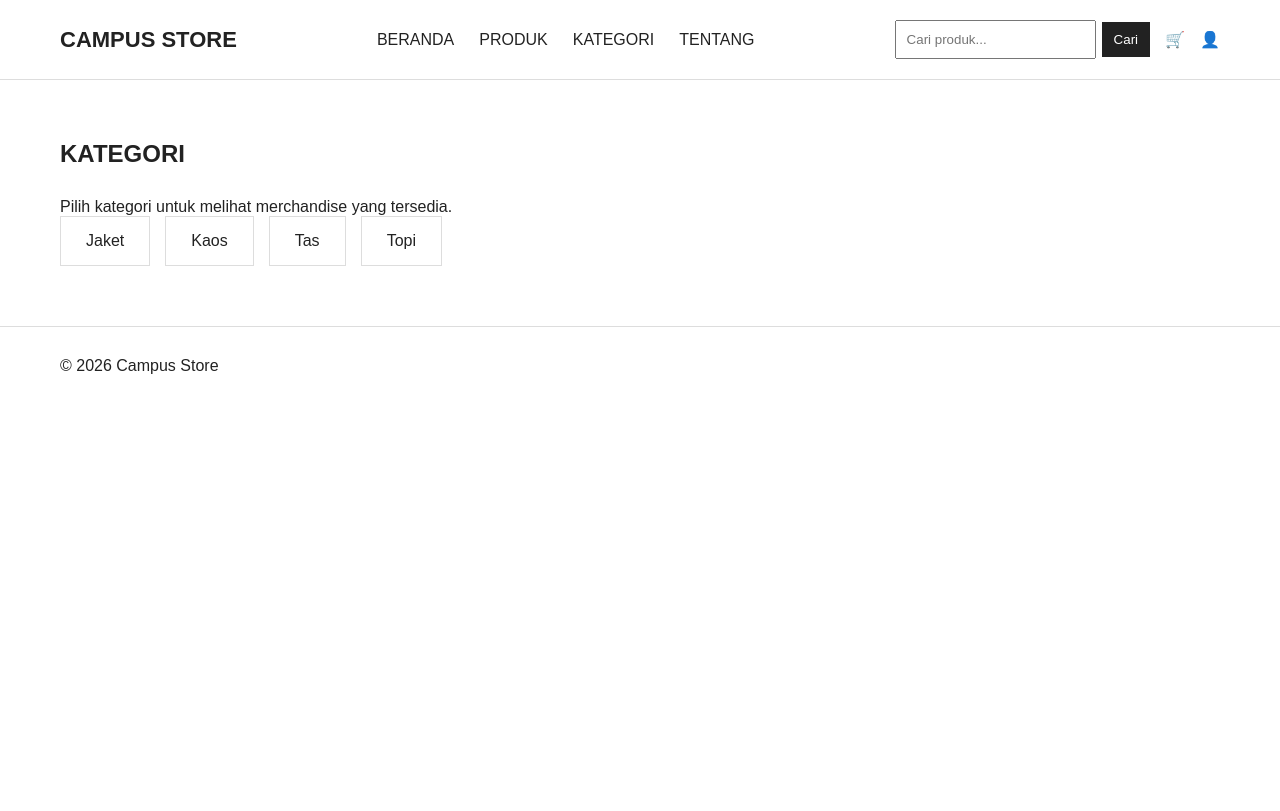
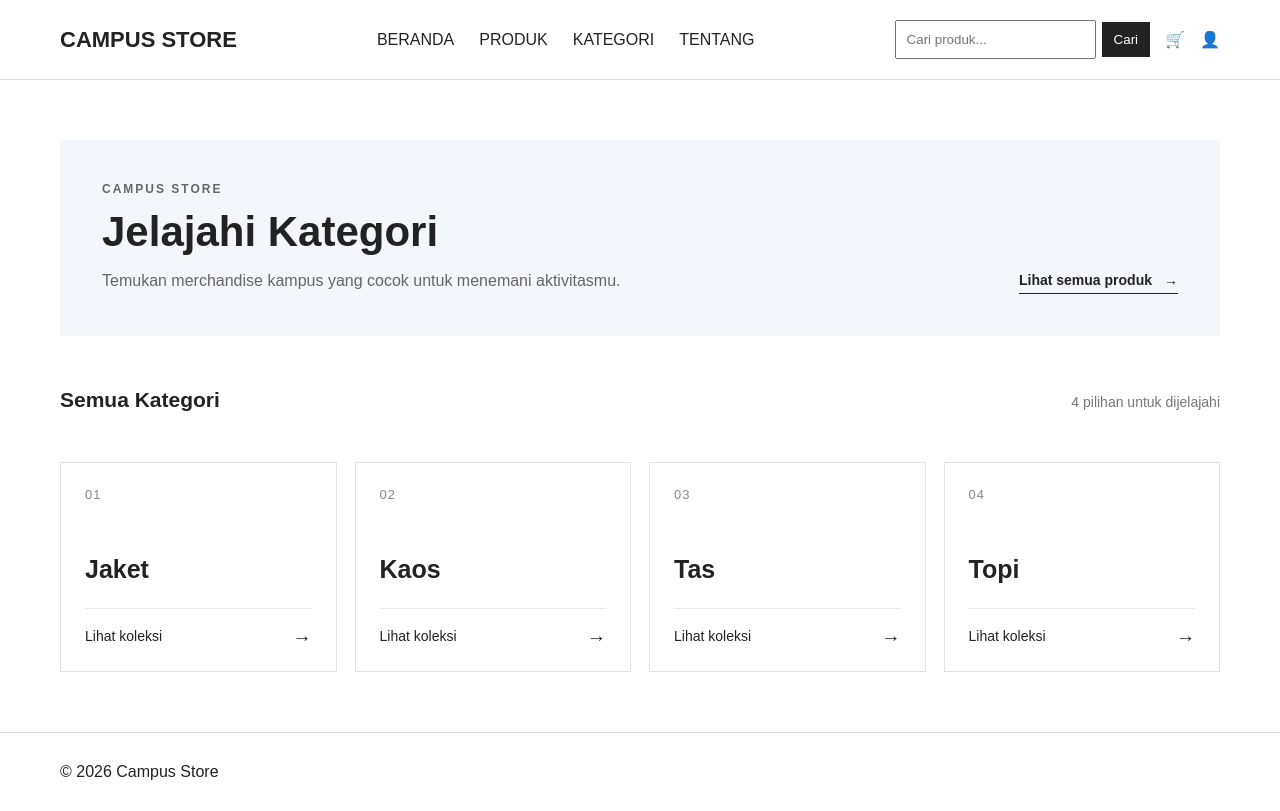
Before and after one commit to Sitinurii/campus_store_ITPM, a PHP site: page /kategori.php in a window 1280 px wide. Before the commit the page ends 374 px from the top, so only its background shows below. Run offline with PHP 8.4, Linux system fonts and the light colour scheme; data that the repository does not hold is empty.

Commit message:
Perbarui tampilan halaman kategori

```diff
--- a/kategori.php
+++ b/kategori.php
@@ -4,10 +4,22 @@ require_once __DIR__ . '/koneksi.php';
 $kategori_result = $koneksi->query("SELECT id_kategori, nama_kategori FROM kategori ORDER BY nama_kategori");
 $kategori_list = [];
 
-if ($kategori_result) {
-    while ($row = $kategori_result->fetch_assoc()) {
-        $kategori_list[] = $row;
-    }
+if (!$kategori_result) {
+    http_response_code(500);
+    exit('Gagal memuat kategori: ' . htmlspecialchars($koneksi->error, ENT_QUOTES, 'UTF-8'));
+}
+
+while ($row = $kategori_result->fetch_assoc()) {
+    $kategori_list[] = $row;
+}
+
+if (empty($kategori_list)) {
+    $kategori_list = [
+        ['nama_kategori' => 'Jaket'],
+        ['nama_kategori' => 'Kaos'],
+        ['nama_kategori' => 'Tas'],
+        ['nama_kategori' => 'Topi']
+    ];
 }
 ?>
 
@@ -41,23 +53,30 @@ if ($kategori_result) {
     </div>
 </header>
 
-<main class="section">
-    <h2>KATEGORI</h2>
-    <p>Pilih kategori untuk melihat merchandise yang tersedia.</p>
+<main class="section category-page">
+    <section class="category-intro">
+        <div>
+            <p class="category-eyebrow">CAMPUS STORE</p>
+            <h1>Jelajahi Kategori</h1>
+            <p>Temukan merchandise kampus yang cocok untuk menemani aktivitasmu.</p>
+        </div>
+        <a class="category-all-link" href="produk.php">Lihat semua produk <span aria-hidden="true">&rarr;</span></a>
+    </section>
 
-    <div class="category-list">
-        <?php if (!empty($kategori_list)): ?>
-            <?php foreach ($kategori_list as $kategori): ?>
-                <a href="produk.php?kategori=<?php echo urlencode($kategori['nama_kategori']); ?>">
-                    <?php echo htmlspecialchars($kategori['nama_kategori'], ENT_QUOTES, 'UTF-8'); ?>
-                </a>
-            <?php endforeach; ?>
-        <?php else: ?>
-            <a href="produk.php?kategori=Jaket">Jaket</a>
-            <a href="produk.php?kategori=Kaos">Kaos</a>
-            <a href="produk.php?kategori=Tas">Tas</a>
-            <a href="produk.php?kategori=Topi">Topi</a>
-        <?php endif; ?>
+    <div class="category-summary">
+        <h2>Semua Kategori</h2>
+        <p><?php echo count($kategori_list); ?> pilihan untuk dijelajahi</p>
+    </div>
+
+    <div class="category-grid">
+        <?php foreach ($kategori_list as $index => $kategori): ?>
+            <?php $nama_kategori = $kategori['nama_kategori']; ?>
+            <a class="category-card" href="produk.php?kategori=<?php echo urlencode($nama_kategori); ?>">
+                <span class="category-card-number"><?php echo str_pad((string) ($index + 1), 2, '0', STR_PAD_LEFT); ?></span>
+                <h3><?php echo htmlspecialchars($nama_kategori, ENT_QUOTES, 'UTF-8'); ?></h3>
+                <span class="category-card-link">Lihat koleksi <span aria-hidden="true">&rarr;</span></span>
+            </a>
+        <?php endforeach; ?>
     </div>
 </main>
 
--- a/style.css
+++ b/style.css
@@ -103,6 +103,127 @@ button {
     color: #222;
 }
 
+.category-page {
+    max-width: 1440px;
+    min-height: 65vh;
+    margin: 0 auto;
+}
+
+.category-intro {
+    display: flex;
+    justify-content: space-between;
+    align-items: flex-end;
+    gap: 30px;
+    margin-bottom: 52px;
+    padding: 42px;
+    background: #f3f6fa;
+}
+
+.category-eyebrow {
+    margin-bottom: 12px;
+    color: #666;
+    font-size: 12px;
+    font-weight: bold;
+    letter-spacing: 2px;
+}
+
+.category-intro h1 {
+    margin-bottom: 12px;
+    font-size: clamp(30px, 4vw, 42px);
+}
+
+.category-intro div > p:last-child {
+    max-width: 520px;
+    color: #666;
+    line-height: 1.6;
+}
+
+.category-all-link {
+    display: inline-flex;
+    align-items: center;
+    gap: 12px;
+    flex-shrink: 0;
+    padding-bottom: 5px;
+    border-bottom: 1px solid #222;
+    color: #222;
+    font-size: 14px;
+    font-weight: bold;
+    text-decoration: none;
+}
+
+.category-summary {
+    display: flex;
+    justify-content: space-between;
+    align-items: baseline;
+    gap: 20px;
+    margin-bottom: 20px;
+}
+
+.category-summary h2 {
+    font-size: 21px;
+}
+
+.category-summary p {
+    color: #777;
+    font-size: 14px;
+}
+
+.category-grid {
+    display: grid;
+    grid-template-columns: repeat(auto-fit, minmax(220px, 1fr));
+    gap: 18px;
+}
+
+.category-card {
+    display: flex;
+    min-height: 210px;
+    flex-direction: column;
+    align-items: flex-start;
+    padding: 24px;
+    border: 1px solid #e2e2e2;
+    color: #222;
+    text-decoration: none;
+    transition: border-color 0.2s ease, background-color 0.2s ease, transform 0.2s ease;
+}
+
+.category-card:hover,
+.category-card:focus-visible {
+    transform: translateY(-3px);
+    border-color: #222;
+    background: #fafbfc;
+}
+
+.category-card-number {
+    color: #888;
+    font-size: 13px;
+    letter-spacing: 1px;
+}
+
+.category-card h3 {
+    margin: auto 0 24px;
+    font-size: 25px;
+}
+
+.category-card-link {
+    display: flex;
+    width: 100%;
+    justify-content: space-between;
+    align-items: center;
+    padding-top: 16px;
+    border-top: 1px solid #e8e8e8;
+    font-size: 14px;
+}
+
+.category-card-link span {
+    font-size: 19px;
+    transition: transform 0.2s ease;
+}
+
+.category-card:hover .category-card-link span,
+.category-card:focus-visible .category-card-link span {
+    transform: translateX(4px);
+}
+
 .product-list {
     display: grid;
     grid-template-columns: repeat(4, 1fr);
@@ -194,3 +315,36 @@ footer {
 .summary h2 {
     margin-bottom: 15px;
 }
+
+@media (max-width: 700px) {
+    .category-page {
+        padding: 35px 24px;
+    }
+
+    .category-intro {
+        align-items: flex-start;
+        flex-direction: column;
+        margin-bottom: 35px;
+        padding: 28px;
+    }
+
+    .category-grid {
+        grid-template-columns: repeat(auto-fit, minmax(170px, 1fr));
+    }
+}
+
+@media (max-width: 420px) {
+    .category-page {
+        padding: 28px 18px;
+    }
+
+    .category-summary {
+        align-items: flex-start;
+        flex-direction: column;
+        gap: 6px;
+    }
+
+    .category-grid {
+        grid-template-columns: 1fr;
+    }
+}
```
